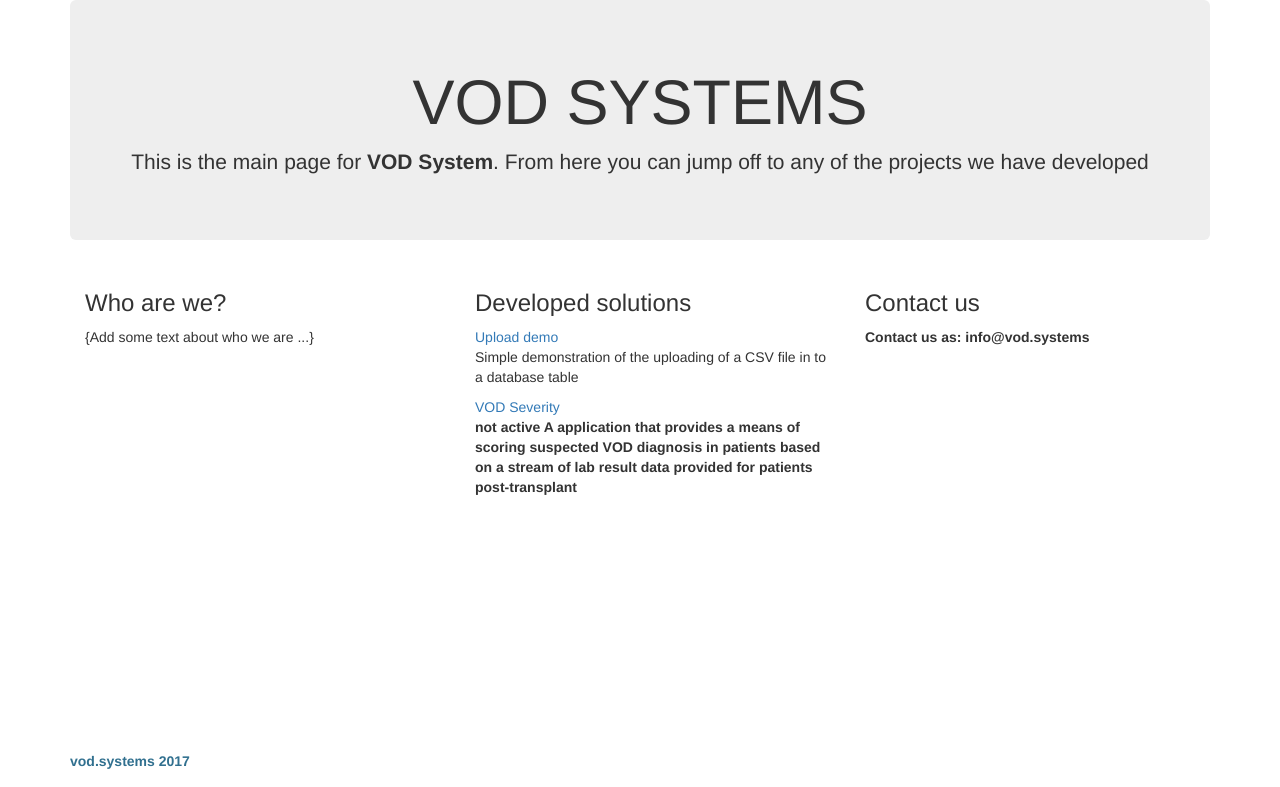
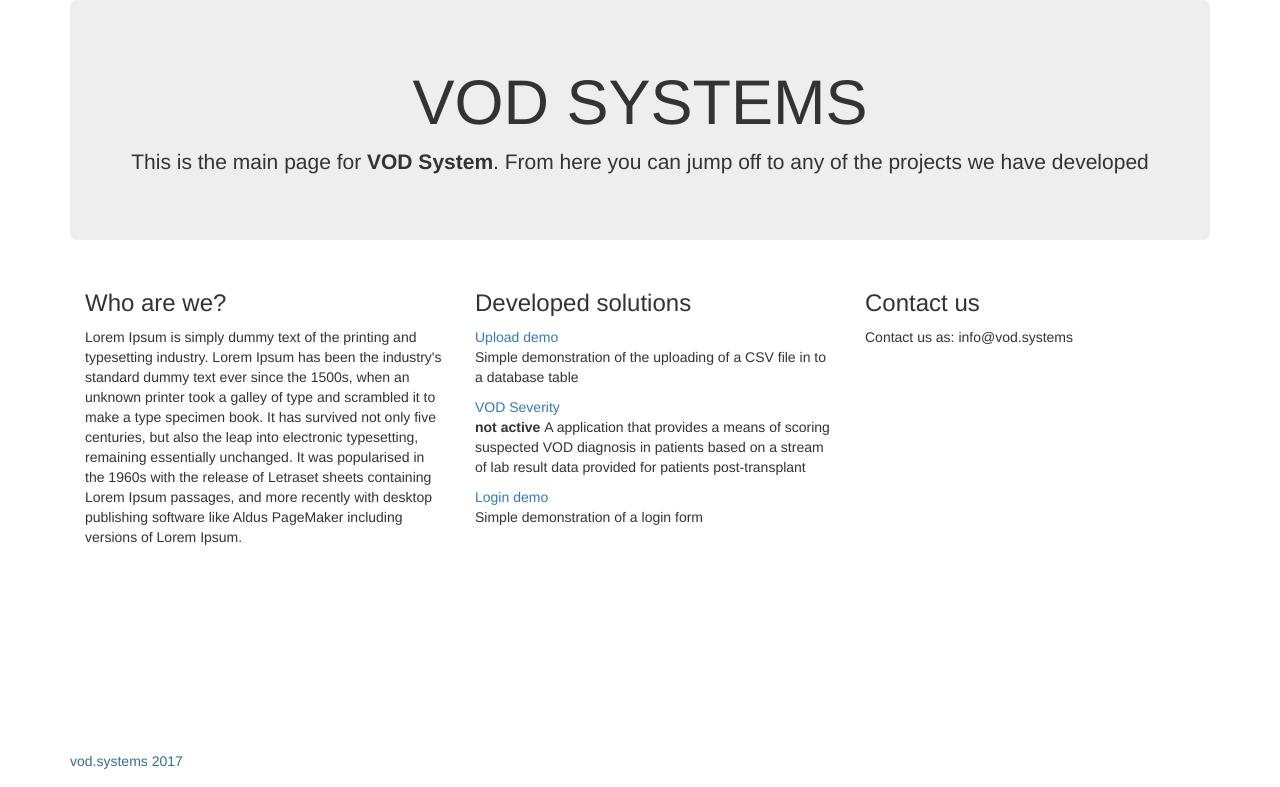
Before and after one commit to hizni/django-vod, a Django app: page / in a window 1280 px wide. Shown: the top 787 px of the page. Run offline with Django 3.2, Linux system fonts and the light colour scheme; some libraries are stand-ins or nearby versions.

Commit message:
Fixed content for demonstration

```diff
--- a/vod_webapp/templates/base.html
+++ b/vod_webapp/templates/base.html
@@ -26,6 +26,7 @@
 
                 <div class="container" >
                     <p>vod.systems 2017</p>
+
                 </div>
              </div>
         </footer>
--- a/vod_webapp/templates/landing.html
+++ b/vod_webapp/templates/landing.html
@@ -9,7 +9,12 @@
       <div class="row">
         <div class="col-sm-4">
           <h3>Who are we?</h3>
-          <p>{Add some text about who we are ...}</p>
+          <p>Lorem Ipsum is simply dummy text of the printing and typesetting industry. Lorem Ipsum has been
+              the industry's standard dummy text ever since the 1500s, when an unknown printer took a galley
+              of type and scrambled it to make a type specimen book. It has survived not only five centuries,
+              but also the leap into electronic typesetting, remaining essentially unchanged. It was popularised
+              in the 1960s with the release of Letraset sheets containing Lorem Ipsum passages, and more recently
+              with desktop publishing software like Aldus PageMaker including versions of Lorem Ipsum.</p>
         </div>
         <div class="col-sm-4">
           <h3>Developed solutions</h3>
@@ -21,8 +26,11 @@
 
                 <tr/>
                 <tr class="info"> <a href="./not">VOD Severity</a></tr>
-                <tr> <p><b> not active <b> A application that provides a means of scoring suspected VOD diagnosis in patients based
+                <tr> <p><b> not active </b> A application that provides a means of scoring suspected VOD diagnosis in patients based
                         on a stream of lab result data provided for patients post-transplant</p></tr>
+                <tr/>
+                <tr class="info"> <a href="./login">Login demo</a></tr>
+                <tr> <p>Simple demonstration of a login form</p></tr>
             </table>
         </div>
         <div class="col-sm-4">
--- a/vod_webapp/vod_webapp/settings.py
+++ b/vod_webapp/vod_webapp/settings.py
@@ -98,6 +98,7 @@
 
 USE_TZ = True
 
+LOGIN_REDIRECT_URL = 'login'
 
 # Static files (CSS, JavaScript, Images)
 # https://docs.djangoproject.com/en/1.8/howto/static-files/
--- a/vod_webapp/vod_webapp/urls.py
+++ b/vod_webapp/vod_webapp/urls.py
@@ -1,11 +1,18 @@
 from django.conf.urls import include, url
 from django.contrib import admin
+
+from django.contrib.auth import views as auth_views
+
 from vod_webapp import views
 
 
 urlpatterns = [
     url(r'^admin/', include(admin.site.urls)),
+    url(r'^login/', auth_views.login, name='login'),
+    url(r'^logout/$', auth_views.logout, name='logout'),
+
     url(r'^vod/', include('upload_demo.urls')),
     url(r'^not$', views.not_implemented, name='not-imp'),
+
     url(r'^$', views.landing, name='index'),
 ]
--- a/vod_webapp/vod_webapp/views.py
+++ b/vod_webapp/vod_webapp/views.py
@@ -1,5 +1,8 @@
 from django.shortcuts import render
 from django.template import Context
+from django.template import RequestContext
+from django.http import HttpResponseRedirect
+from django.core.urlresolvers import reverse
 
 
 def landing(request):
@@ -10,3 +13,8 @@
 def not_implemented(request):
     context = Context({})
     return render(request, "not-implemented.html", context)
+
+
+def login(request):
+    # return HttpResponseRedirect(reverse('registration/login'))
+    return HttpResponseRedirect(reverse('admin:index'))
```
Also changed, not shown: vod_webapp/templates/registration/login.html (added, +22 -0 lines), vod_webapp/upload/tests.py (line endings or trailing spaces), 3 other files.
